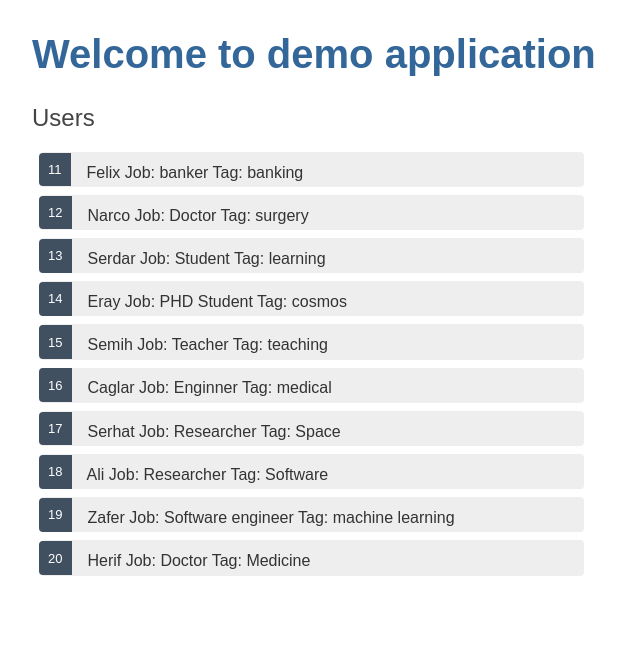
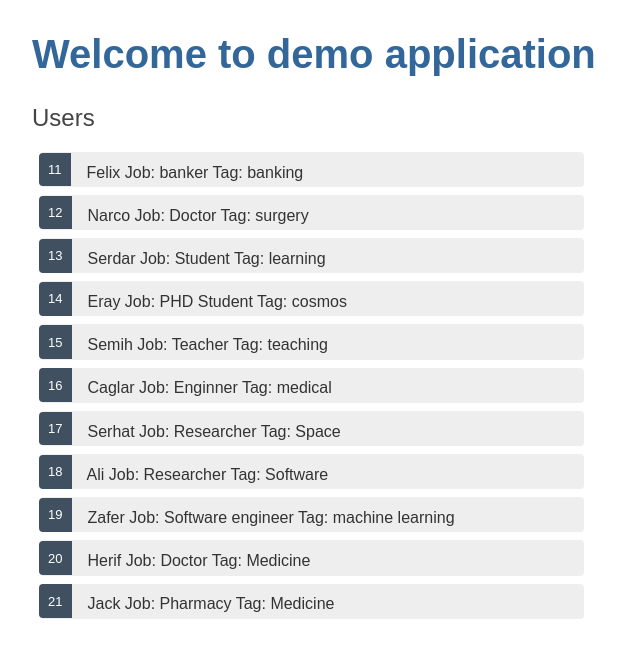
Before and after one commit to bepox/demoAngular, an Angular app: page / in a window 1280 px wide. Shown: the top 658 px of the page, without its empty margins (0-640 px from the left). Built offline with nearby package versions, Linux system fonts and the light colour scheme.

Commit message:
add new 21. user to mockup

```diff
--- a/src/app/mock-users.ts
+++ b/src/app/mock-users.ts
@@ -10,5 +10,6 @@ export const USERS: User[] = [
     { id: 17, name: 'Serhat', job: 'Researcher', tags: 'Space'  },
     { id: 18, name: 'Ali', job: 'Researcher', tags: 'Software'  },
     { id: 19, name: 'Zafer', job: 'Software engineer', tags: 'machine learning'  },
-    { id: 20, name: 'Herif', job: 'Doctor', tags: 'Medicine'  }
+    { id: 20, name: 'Herif', job: 'Doctor', tags: 'Medicine'  },
+    { id: 21, name: 'Jack', job: 'Pharmacy', tags: 'Medicine'  }
   ];
--- a/src/app/users/users.component.html
+++ b/src/app/users/users.component.html
@@ -1,6 +1,6 @@
 <h2>Users</h2>
 <ul class="users">
-    <li *ngFor="let user of users">
+    <li *ngFor="let user of users" (click)="onSelect(user)">
        <span class="badge"> {{user.id}}</span> {{user.name}} Job: {{user.job}}  Tag: {{user.tags}}
     </li>
 </ul>
--- a/src/app/users/users.component.ts
+++ b/src/app/users/users.component.ts
@@ -1,5 +1,6 @@
 import { Component, OnInit } from '@angular/core';
 import { USERS } from '../mock-users';
+import { User } from './user';
 
 @Component({
   selector: 'app-users',
@@ -9,7 +10,10 @@ import { USERS } from '../mock-users';
 export class UsersComponent implements OnInit {
 
   users = USERS;
-
+  selectedUser: User;
+  onSelect(user: User): void {
+    this.selectedUser = user;
+  }
   ngOnInit(): void {
   }
 
```
